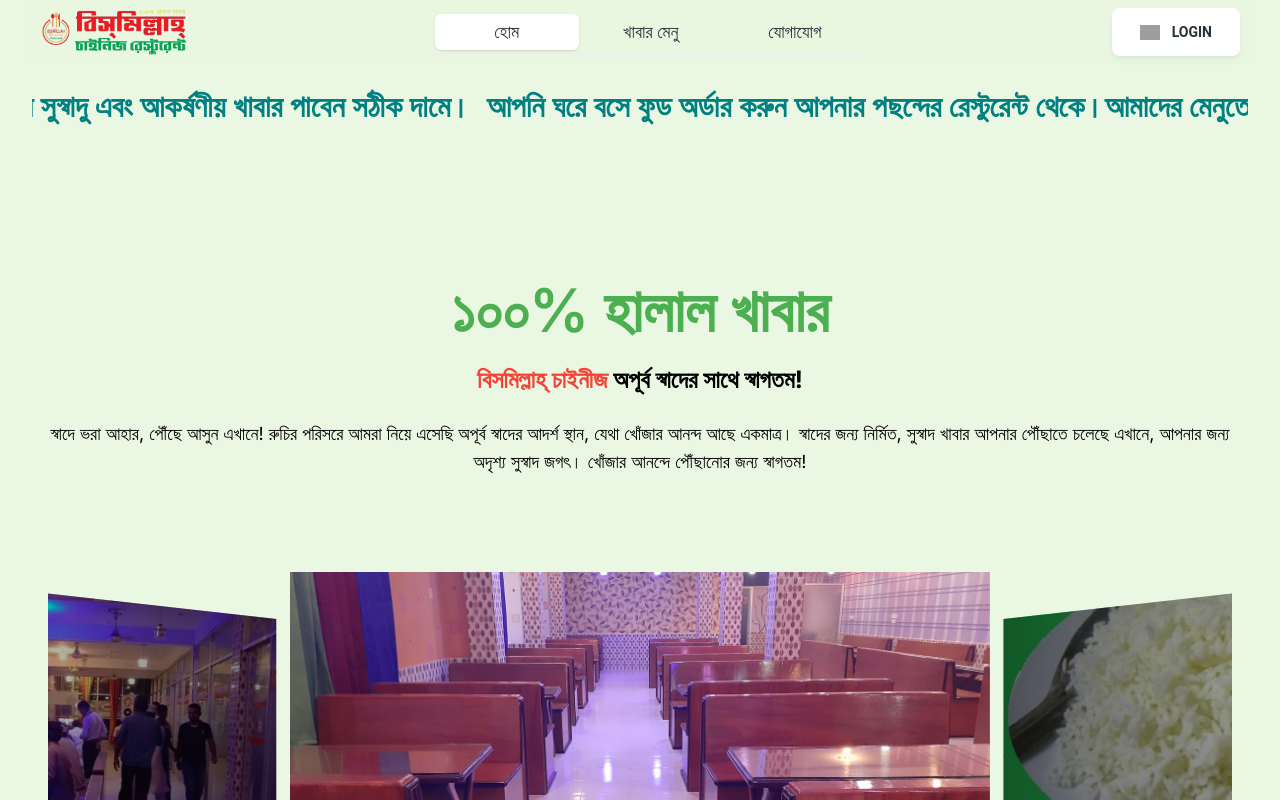
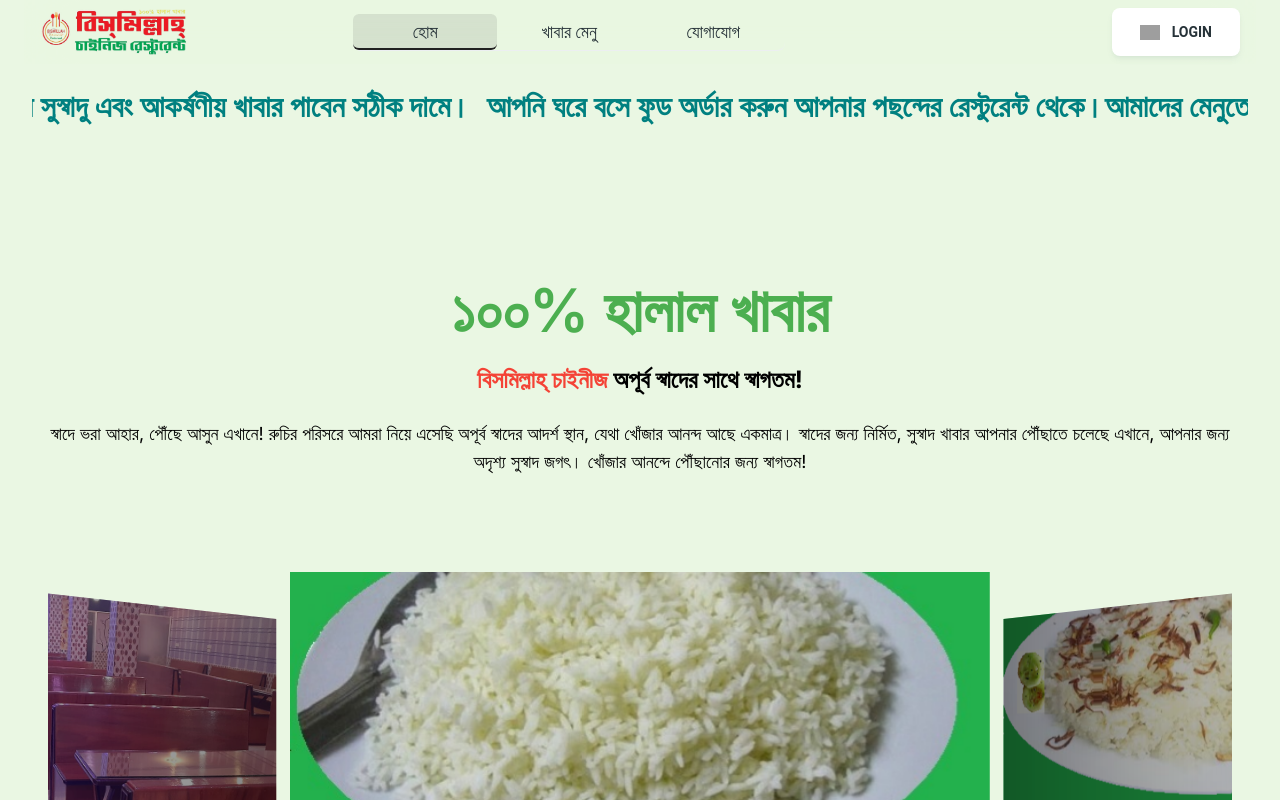
Before and after one commit to RF-Rifat/Bismillah-Chinese-Restaurant-, a Next.js app: page / in a window 1280 px wide. Shown: the top 800 px of the page. Built offline with nearby package versions, Linux system fonts and the light colour scheme; no server answers; the database is empty; grey boxes are pictures that could not be loaded; a web font is replaced by a local one.

Commit message:
user email address collected

```diff
--- a/components/Shared/navbar.js
+++ b/components/Shared/navbar.js
@@ -36,9 +36,12 @@
           {/* <NavList /> */}
           <NavTab />
         </div>
+
+        <div className="hidden lg:block">
           <SignedIn>
             <UserProfile />
           </SignedIn>
+        </div>
         <SignedOut>
           <Link href={"/sign-in"} className="hidden gap-2 lg:flex">
             <Button size="lg" color="white" className="flex items-center gap-3">
@@ -68,13 +71,14 @@
 
       <Collapse open={openNav}>
         {/* <NavList /> */}
-        <div className="grid md:flex my-2 justify-between">
+        <div className="grid md:flex mt-5 justify-between">
           <NavTab />
           <SignedIn>
             <UserProfile />
           </SignedIn>
           <SignedOut>
             <div className="flex flex-nowrap items-center gap-2 lg:hidden col-span-3 md:col-span-1">
+              <Link href={"/sign-in"}>
                 <Button
                   size="sm"
                   color="white"
@@ -88,6 +92,7 @@
                   />
                   Login
                 </Button>
+              </Link>
             </div>
           </SignedOut>
         </div>
--- a/components/Shared/navtab.js
+++ b/components/Shared/navtab.js
@@ -34,16 +34,21 @@
   return (
     <Tabs value="/" className="bg-transparent">
       <TabsHeader
-        className="rounded-none border-b border-blue-gray-50 bg-transparent"
+        // className="rounded-none border-b border-blue-gray-50 bg-transparent"
         // indicatorProps={{
         //   className: "bg-gray-900/10 shadow-none !text-gray-900",
         // }}
+        className="border-b border-blue-gray-50 bg-transparent p-0"
+        indicatorProps={{
+          className:
+            "border-b-2 border-gray-900 shadow-none !text-gray-900 rounded-md bg-gray-900/10",
+        }}
       >
         {data.map(({ label, value, icon }) => (
           <Link href={value} key={value}>
             <Tab value={value} className="w-36">
               <div
-                className="flex items-center gap-2 text-lg"
+                className="grid items-center gap-2 text-lg"
                 indicatorProps={{
                   className: "text-white",
                 }}
```
Lines whose indentation alone changed are shown as unchanged.
